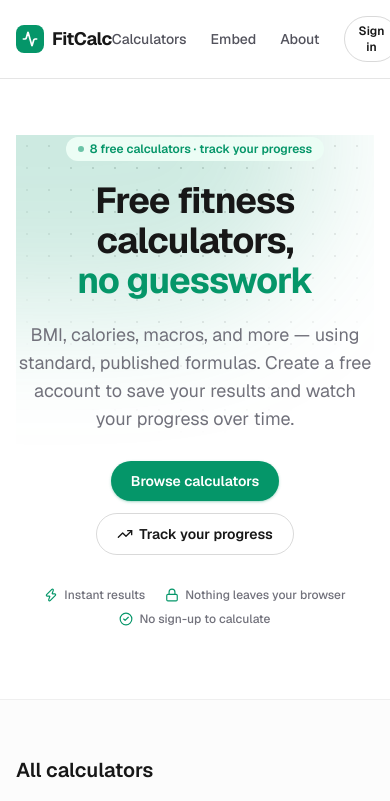
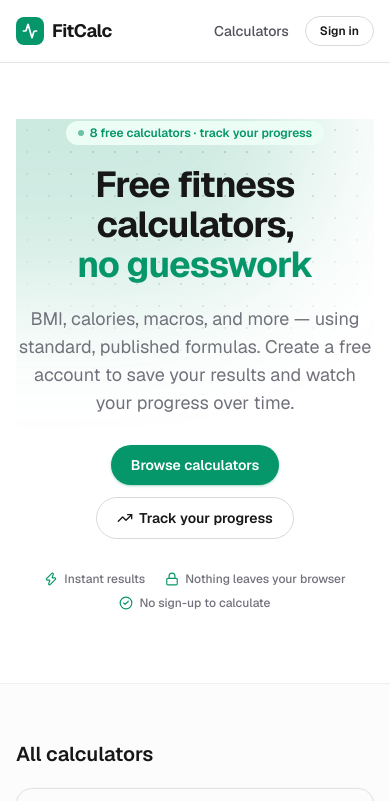
Before and after one commit to Godslayer2003/fitcalc-app, a Next.js app: page / in a window 390 px wide. Shown: the top 801 px of the page. Built offline with nearby package versions, Linux system fonts and the light colour scheme; no server answers.

Commit message:
Fix nav overlap on real phone-width viewports
Logo and nav links ran together with no space at ~412px width (a
common Android device width) since nothing wrapped or collapsed.
Hide the secondary Embed/About links below sm: breakpoint so
Calculators + auth stay comfortably spaced on phones.

```diff
--- a/components/Nav.tsx
+++ b/components/Nav.tsx
@@ -16,14 +16,14 @@ export default function Nav() {
           </span>
           {siteConfig.name}
         </Link>
-        <nav className="flex items-center gap-6 text-sm font-medium">
+        <nav className="flex items-center gap-4 text-sm font-medium sm:gap-6">
           <Link href="/#calculators" className="text-zinc-600 transition-colors hover:text-accent dark:text-zinc-300">
             Calculators
           </Link>
-          <Link href="/embed" className="text-zinc-600 transition-colors hover:text-accent dark:text-zinc-300">
+          <Link href="/embed" className="hidden text-zinc-600 transition-colors hover:text-accent sm:inline dark:text-zinc-300">
             Embed
           </Link>
-          <Link href="/about" className="text-zinc-600 transition-colors hover:text-accent dark:text-zinc-300">
+          <Link href="/about" className="hidden text-zinc-600 transition-colors hover:text-accent sm:inline dark:text-zinc-300">
             About
           </Link>
           {CLERK_ENABLED && <AuthSection />}
```
